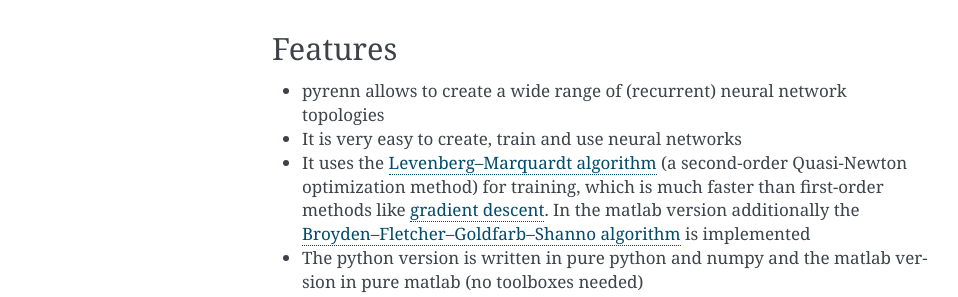
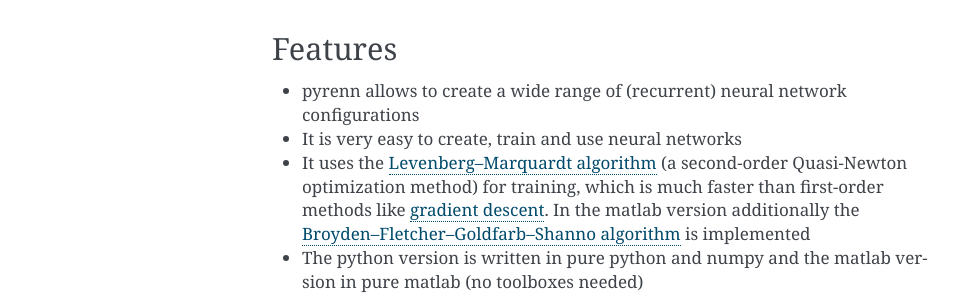
Before and after one commit to yabata/pyrenn, a Sphinx documentation site: the page built from doc/index.rst, in a window 1280 px wide. Shown: the part 666-963 px from the top of the page, without its empty margins (148-1106 px from the left). Built offline with Sphinx 7.4.7, drawn with Linux system fonts in a browser that asks for light colours.

Commit message:
Update index.rst

```diff
--- a/doc/index.rst
+++ b/doc/index.rst
@@ -40,7 +40,7 @@ This documentation contains the following pages:
 
 Features
 --------
-* pyrenn allows to create a wide range of (recurrent) neural network topologies
+* pyrenn allows to create a wide range of (recurrent) neural network configurations
 * It is very easy to create, train and use neural networks
 * It uses the `Levenberg–Marquardt algorithm`_ (a second-order Quasi-Newton optimization method) for training, which is much faster than first-order methods like `gradient descent`_. In the matlab version additionally the `Broyden–Fletcher–Goldfarb–Shanno algorithm`_ is implemented
 * The python version is written in pure python and numpy and the matlab version in pure matlab (no toolboxes needed)
```
